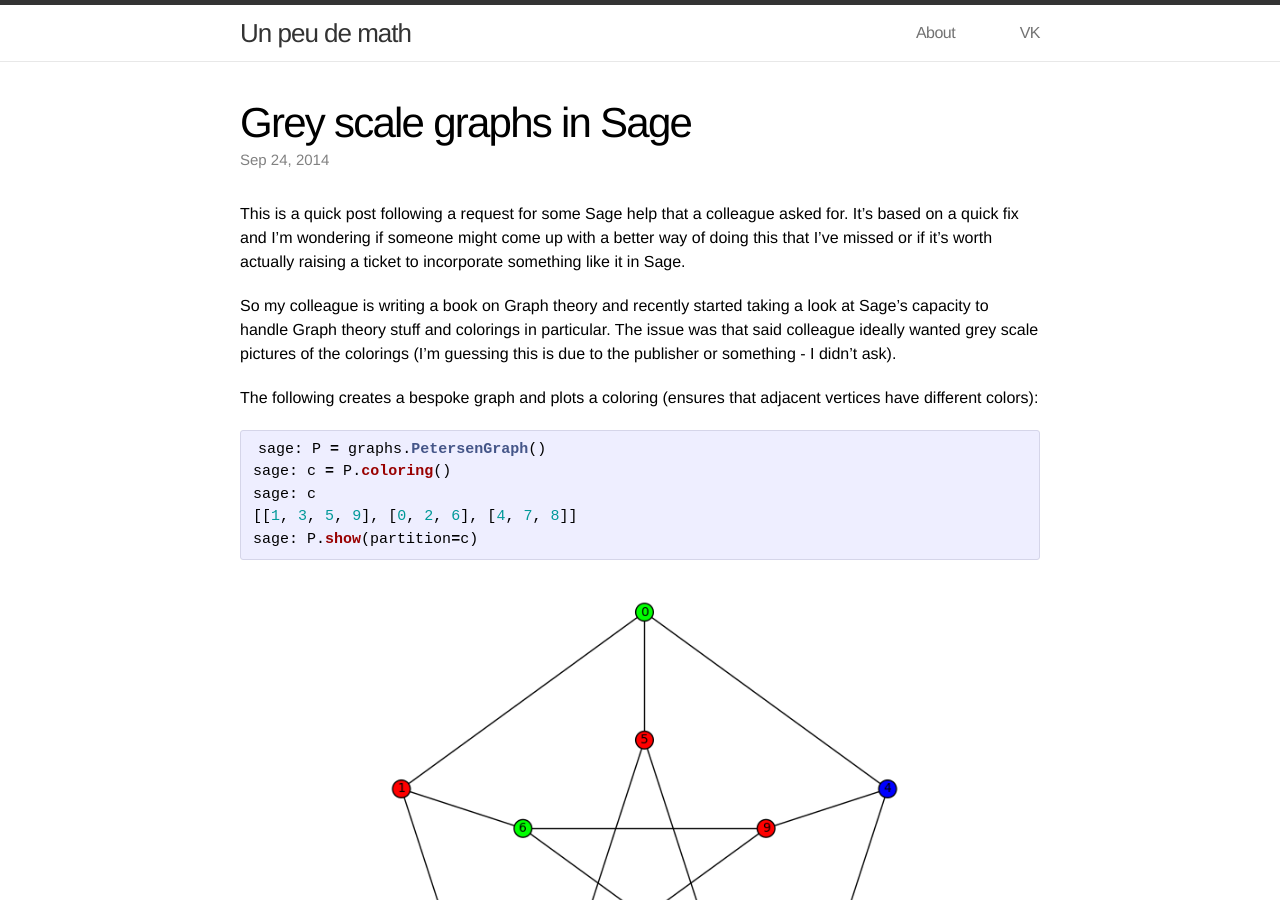
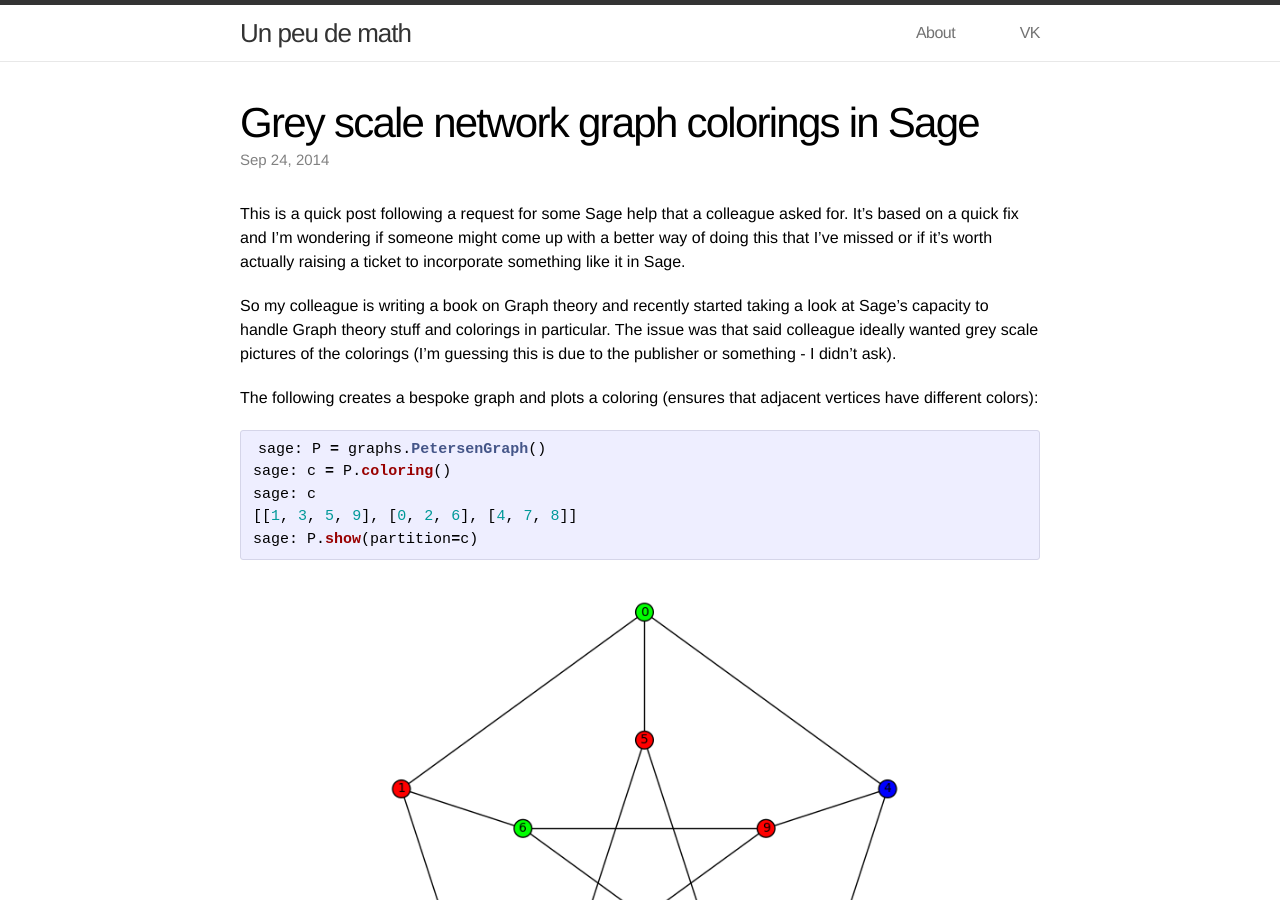
Before and after one commit to drvinceknight/unpeudemath, a Jekyll site: the page built from _posts/2014-09-24-greyscale-graphs-in-sage.md, in a window 1280 px wide and 900 px high. Built offline with Jekyll 4.4.1, drawn with Linux system fonts in a browser that asks for light colours; formulas are drawn with MathJax 3.

Commit message:
Added more details to title

```diff
--- a/_posts/2014-09-24-greyscale-graphs-in-sage.md
+++ b/_posts/2014-09-24-greyscale-graphs-in-sage.md
@@ -1,6 +1,6 @@
 ---
 layout: post
-title:  "Grey scale graphs in Sage"
+title:  "Grey scale network graph colorings in Sage"
 categories: code
 tags:
 - sage
```
